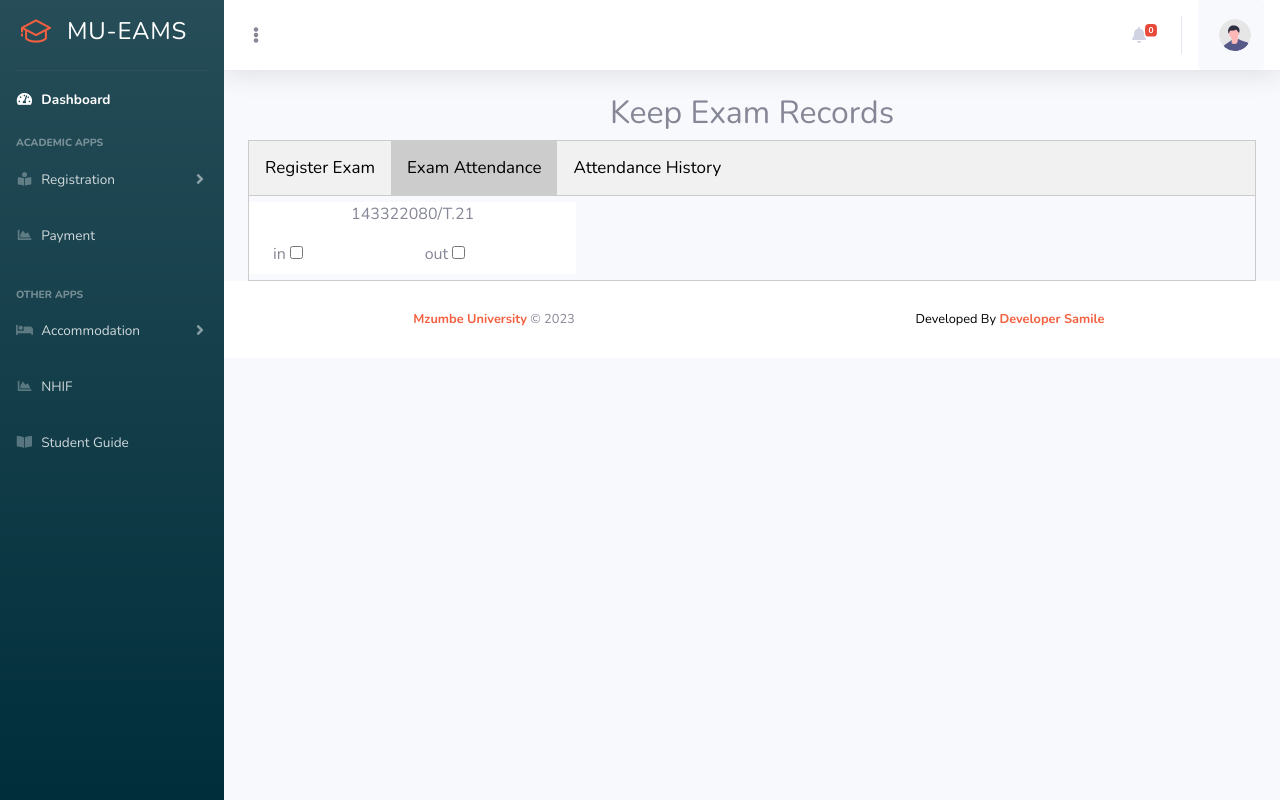
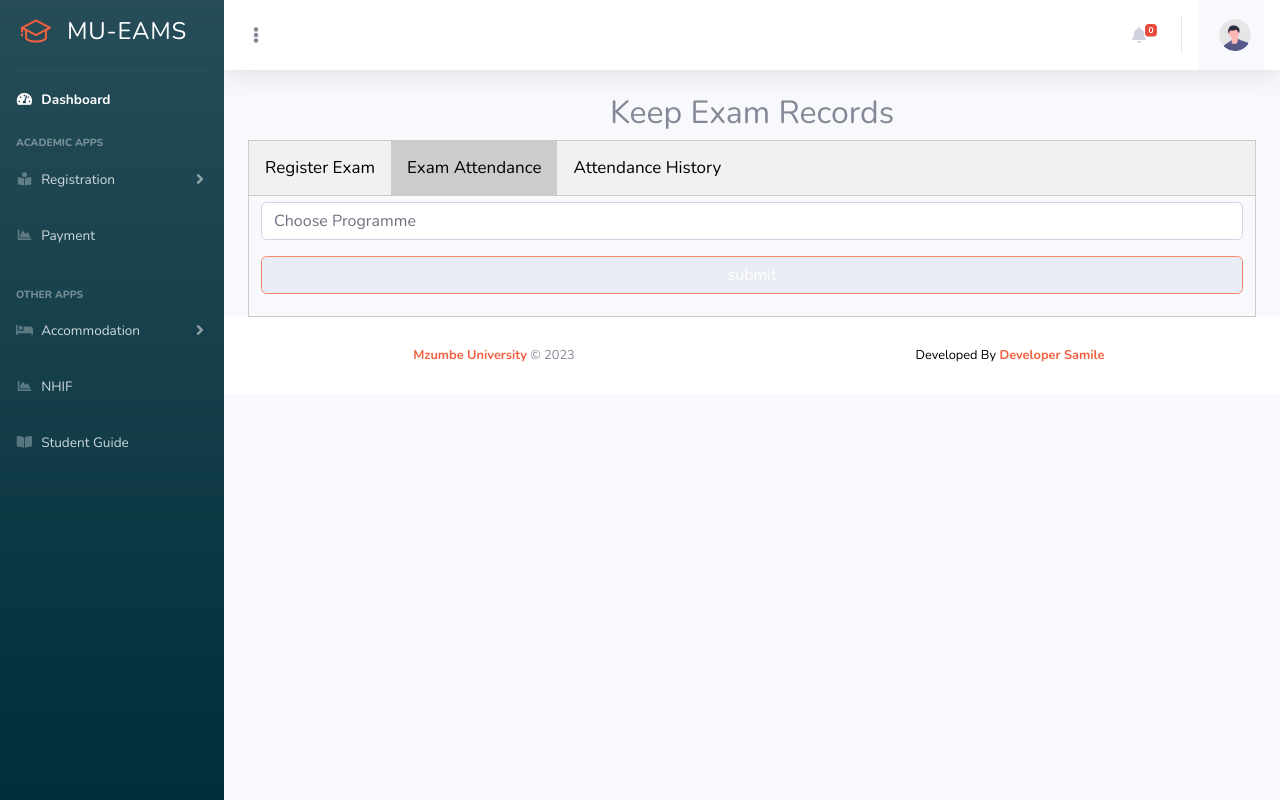
Before and after one commit to yohana-samile/mu-eams, a Django app: page /eams/exam_attendance in a window 1280 px wide, after a click on "Exam Attendance". Run offline with Django 4.2, Linux system fonts and the light colour scheme; data that the repository does not hold is empty; some libraries are stand-ins or nearby versions.

Commit message:
exam attendance

```diff
--- a/eams/models.py
+++ b/eams/models.py
@@ -153,7 +153,6 @@ class Student(models.Model):
     class Meta:
         db_table = "student"
     def __str__(self):
-        # return f"{self.reg_number}"
         return self.reg_number
 
 class Staff(models.Model):
@@ -207,12 +206,8 @@ class Exam_attendace(models.Model):
         ('t2', 'Test Two'),
     )
     type_of_exam = models.CharField(max_length=2, choices=EXAM_TYPES, default='ue')
-    # booklet_number = models.CharField(max_length=100)
     exam_start_time = models.TimeField()
     exam_end_time = models.TimeField()
-    # signin_flag = models.BinaryField()
-    # signout_flag = models.BinaryField(null=True)
-    # biometric_data = models.ForeignKey(Biometric_data, on_delete=models.CASCADE)
     programme = models.ForeignKey(Programme, on_delete=models.CASCADE)
     course = models.ForeignKey(Course, on_delete=models.CASCADE)
     semester = models.ForeignKey(Semester, on_delete=models.CASCADE)
--- a/eams/static/js/eams.js
+++ b/eams/static/js/eams.js
@@ -319,6 +319,58 @@ $(document).ready(function(){
                     $('#alert').html('<div class="alert alert-danger">Error in AJAX request ' + response.errors + '</div>').show();
                 }
             });
+            return false;
+        }
+    });
+
+    // return students based on course selected
+    $('#programme_id_on_exam').change(function () {
+        var selectedProgramme = $(this).val();
+        if (selectedProgramme) {
+            $('#submit_student').prop('disabled', false);
+            $.ajax({
+                url: '/eams/exam_attendance',
+                type: "GET",
+                data: {
+                    programme_id: selectedProgramme
+                },
+                success: function (data) {
+                    $('#student-list').empty();
+                    for (var i = 0; i < data.length; i++) {
+                        $('#student-list').append(
+                            '<div class="card mb-3">' +
+                            '<div class="card-body">' +
+                            '<p class="text-center badge-primary">' + data[i].reg_number + '</p>' +
+                            '<div class="row">' +
+                            '<div class="col-md-4">' +
+                            '<label for="signin_flag">Sign In</label>' +
+                            '<input type="checkbox" name="signin_flag" id="signin_flag">' +
+                            '</div>' +
+                            '<div class="col-md-4">' +
+                            '<label for="signout_flag">Sign Out</label>' +
+                            '<input type="checkbox" name="signout_flag" id="signout_flag">' +
+                            '</div>' +
+                            '<div class="col-md-4">' +
+                            '<h4>Biometric <span  class="text-primary"> True</span></h4></label>' +
+                            '</div>'+
+                            '</div>' +
+                            '<div class="form-group">' +
+                            '<label for="booklet_number">Booklate Number</label>' +
+                            '<input type="text" placeholder="Booklate Number" class="form-control" name="booklet_number" id="booklet_number">' +
+                            '</div>' +
+                            '</div>' +
+                            '</div>'
+                        );
+                    }
+
+                },
+                error: function (error) {
+                    console.log('error in ajax');
+                }
+            });
+        }
+        else{
+            $('#submit_student').prop('disabled', true).val('');
         }
     });
 });
--- a/eams/templates/exam/exam_attendance.html
+++ b/eams/templates/exam/exam_attendance.html
@@ -59,20 +59,27 @@
             </form>
         </div>
 
-        <!-- step two -->
+        <!-- step two student-->
         <div id="exam_attendance" class="tabcontent">
-            <!-- student -->
-            <div class="row bg-white col-md-4 d-flex justify-content-center">
-                <p class="text-center">143322080/T.21</p>
-                <div class="col-md-6">
-                    <label for="">in</label>
-                    <input type="checkbox" name="" id="">
+            <form action="" method="post" id="update_student_who_attend_exam">
+                {% csrf_token %}
+                <div class="form-group">
+                    <select name="programme_id_on_exam" class="form-control" id="programme_id_on_exam">
+                        <option hidden selected choosen>Choose Programme</option>
+                        {% for programme_id in programme_ids %}
+                            <option value="{{ programme_id.id }}">{{ programme_id.name }}</option>
+                        {% endfor %}
+                    </select>
                 </div>
-                <div class="col-md-6">
-                    <label for="">out</label>
-                    <input type="checkbox" name="" id="">
+                <div id="student-list"></div>
+                <!-- student populated from above course -->
+                <div class="form-group">
+                    <input type="hidden" name="operation" value="submit_student_who_attende_exam">
                 </div>
-            </div>
+                <div class="form-group">
+                    <input type="submit" value="submit" class="form-control primary" id="submit_student" disabled>
+                </div>
+            </form>
         </div>
 
         <!-- step3 exam attendance history -->
--- a/eams/views.py
+++ b/eams/views.py
@@ -1,10 +1,11 @@
-import json
 from django.contrib import messages
 from django.http import JsonResponse
 from django.shortcuts import redirect, render, get_object_or_404
 from django.contrib.auth import authenticate, login, logout
 
 from django.db.models import Sum
+
+from eams.admin import User
 from .forms import FormDepertment, FormUnit, FormYearOFStudy, FormProgramme, FormEducationLevel, FormSemester, FormCourse, StudentForm, SemesterRegistrationForm, Payment_for_Student, StaffForm, Exam_attendace_form
 # for fetching data
 from eams.models import Department, Unit, Year_of_study, Programme, Education_level, Semester, Course, Student, SemesterRegistration, Payment, Staff, Student_course_work, Exam_attendace
@@ -466,17 +467,24 @@ def exam_attendance(request):
                 # messages.add_message(request, messages.INFO, "Success, Exam Ended Successfully")
                 # template = "exam/exam_attendance.html"
                 # return redirect(request, template)
-                return JsonResponse({'success': True})
+                return JsonResponse({'success': True}, safe=False)
             except Exception as e:
                 return JsonResponse({'success': False})
+    # student_who_can_attend
+    elif request.method == "GET" and 'programme_id' in request.GET:
+        programme_id = request.GET['programme_id']
+        student_list = Student.objects.filter(programme_id=programme_id).values('reg_number')
+        return JsonResponse(list(student_list), safe=False)
     # else:
     form = Exam_attendace_form()
+    programme_ids = Programme.objects.filter(id__in=Exam_attendace.objects.filter(exam_status='on progress').values_list('programme_id', flat=True)).distinct()
     context = {
         'form': form,
         'examData': Exam_attendace.objects.all(),
         'units': Unit.objects.all(),
         'semesters': Semester.objects.all(),
         'exam_records': Exam_attendace.objects.order_by('-created_at'),
+        'programme_ids': programme_ids,
     }
     template = "exam/exam_attendance.html"
     return render(request, template, context)
```
